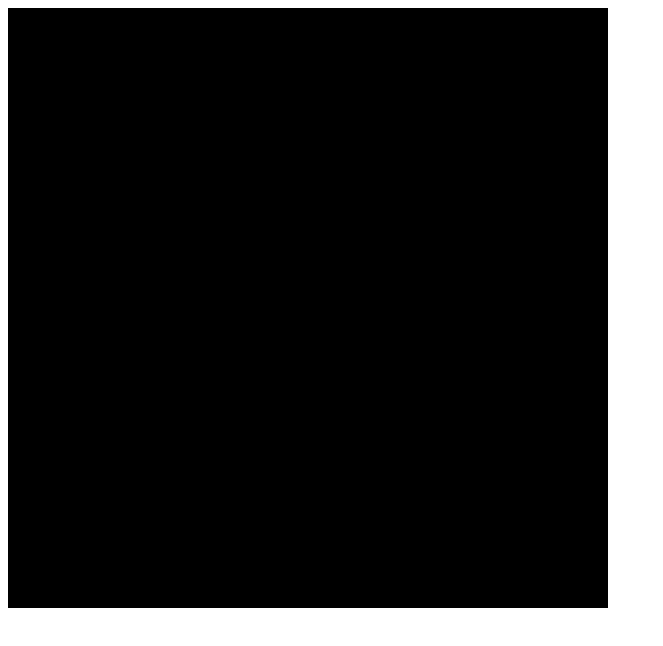
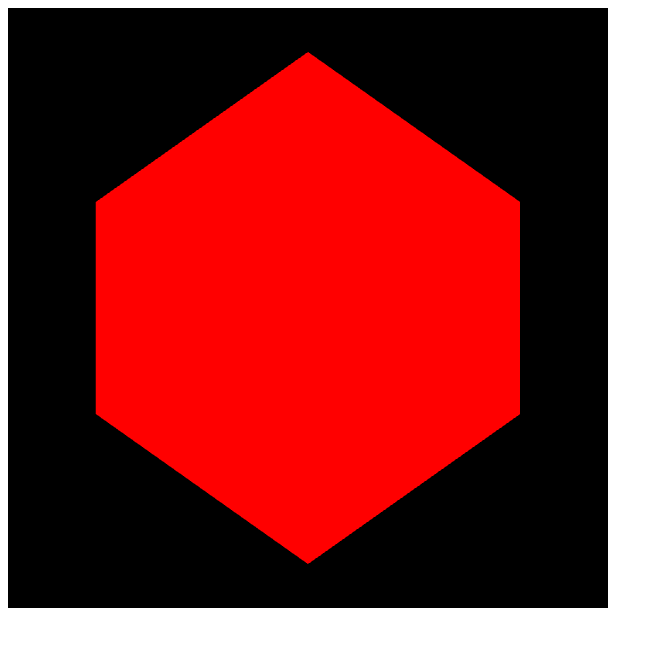
Before and after one commit to maticstric/WebGL-Breakout, a plain HTML site: page Breakout.html in a window 1280 px wide. Shown: the whole page, without its empty margins (0-663 px from the left). Drawn offline with Linux system fonts and the light colour scheme.

Commit message:
Rendered first cube

```diff
--- a/Breakout.html
+++ b/Breakout.html
@@ -15,5 +15,6 @@
     <script src="./lib/cuon-utils.js"></script>
     <script src="./lib/cuon-matrix.js"></script>
     <script src="Breakout.js"></script>
+    <script src="Cube.js"></script>
   </body>
 </html>
--- a/Breakout.js
+++ b/Breakout.js
@@ -1,21 +1,36 @@
 // Vertex shader
 var VSHADER_SOURCE =
   `
+  attribute vec3 a_Position;
+
+  uniform mat4 u_ModelMatrix;
+
   void main() {
-
+    gl_Position = u_ModelMatrix * vec4(a_Position, 1.0);
   }
   `;
 
 // Fragment shader
 var FSHADER_SOURCE =
   `
+  precision mediump float;
+
   void main() {
-
+    gl_FragColor = vec4(1.0, 0.0, 0.0, 1.0); // Hardcoded as red
   }
   `;
 
+let canvas;
+let gl;
+
+let dataPerVertex = 3; // How much data we send per vertex (3 rn b/c we only send position)
+
+let a_Position;
+let u_ModelMatrix;
+
 function main() {
   setupWebGL();
+  initalizeShaders();
   connectVariablesToGLSL();
   setupBuffer();
 
@@ -34,12 +49,66 @@ function tick() {
 }
 
 function renderAllShapes() {
+  gl.clear(gl.COLOR_BUFFER_BIT | gl.DEPTH_BUFFER_BIT);
 
+  /* CUBES */
+  gl.bufferData(gl.ARRAY_BUFFER, Cube.vertices, gl.STATIC_DRAW);
+
+  let cube = new Cube();
+  cube.modelMatrix.rotate(45, 0, 1, 0);
+  cube.modelMatrix.rotate(45, 1, 0, 1);
+  cube.modelMatrix.scale(0.5, 0.5, 0.5);
+
+  gl.uniformMatrix4fv(u_ModelMatrix, false, cube.modelMatrix.elements);
+
+  gl.drawArrays(gl.TRIANGLES, 0, Cube.vertices.length / dataPerVertex);
+}
+
+function setupBuffer() {
+  // Create a buffer object
+  let vertexBuffer = gl.createBuffer();
+  if(!vertexBuffer) {
+    console.log('Failed to create the buffer object');
+    return -1;
+  }
+
+  // Bind the buffer object to target
+  gl.bindBuffer(gl.ARRAY_BUFFER, vertexBuffer);
+
+  let FLOAT_SIZE = Float32Array.BYTES_PER_ELEMENT;
+
+  // Assign the buffer object to a_Position variable and enable
+  gl.vertexAttribPointer(a_Position, 3, gl.FLOAT, false, dataPerVertex * FLOAT_SIZE, 0);
+  gl.enableVertexAttribArray(a_Position);
+}
+
+function connectVariablesToGLSL() {
+  // Get the storage location of a_Position
+  a_Position = gl.getAttribLocation(gl.program, 'a_Position');
+  if (a_Position < 0) {
+    console.log('Failed to get the storage location of a_Position');
+    return;
+  }
+
+  // Get the storage location of u_ModelMatrix
+  u_ModelMatrix = gl.getUniformLocation(gl.program, 'u_ModelMatrix');
+  if (!u_ModelMatrix) {
+    console.log('Failed to get the storage location of u_ModelMatrix');
+    return;
+  }
+}
+
+function initalizeShaders() {
+  // Initialize shaders
+  if (!initShaders(gl, VSHADER_SOURCE, FSHADER_SOURCE)) {
+    console.log('Failed to intialize shaders.');
+    return;
+  }
 }
 
 function setupWebGL() {
   // Retrieve <canvas> element
-  canvas = document.getElementById('webgl');
+  canvas = document.getElementById('webgl', false);
 
   // Get the rendering context for WebGL
   gl = getWebGLContext(canvas, false);
@@ -51,11 +120,3 @@ function setupWebGL() {
 
   gl.enable(gl.DEPTH_TEST);
 }
-
-function connectVariablesToGLSL() {
-
-}
-
-function setupBuffer() {
-
-}
```
